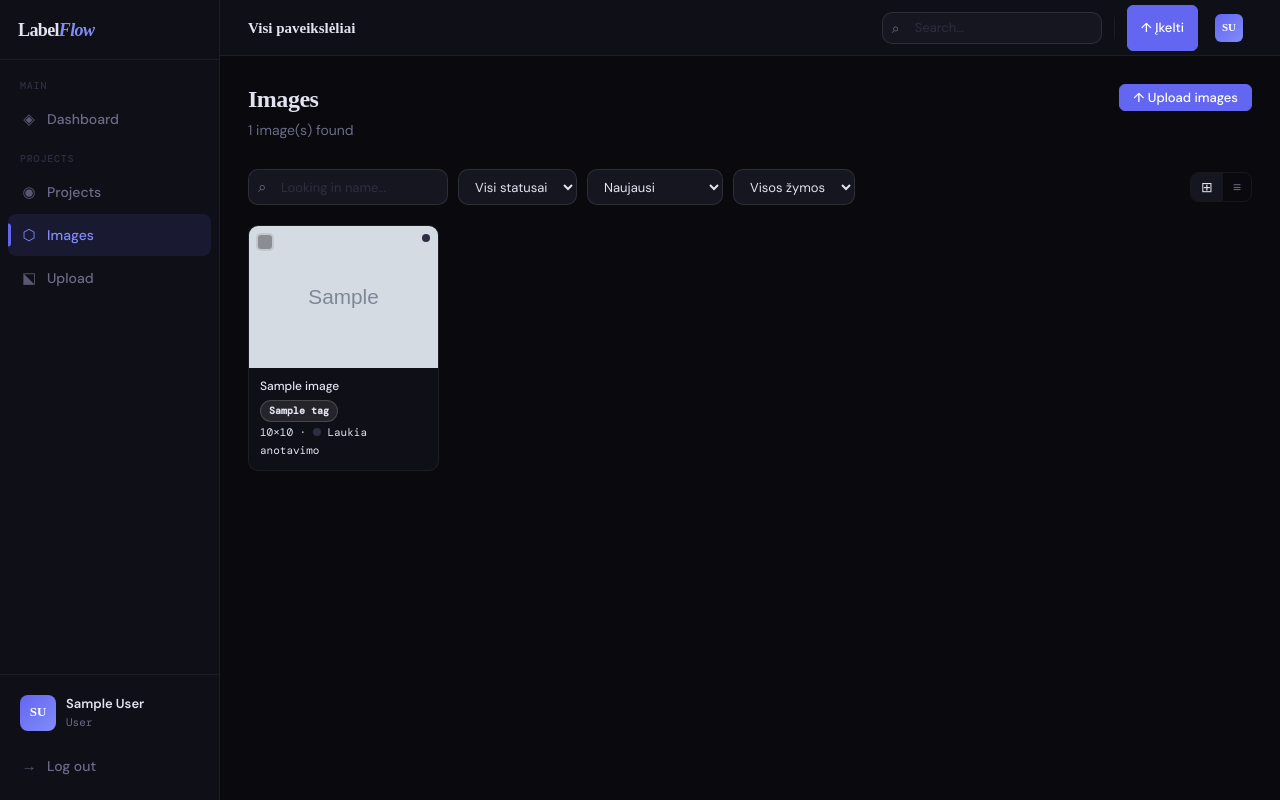
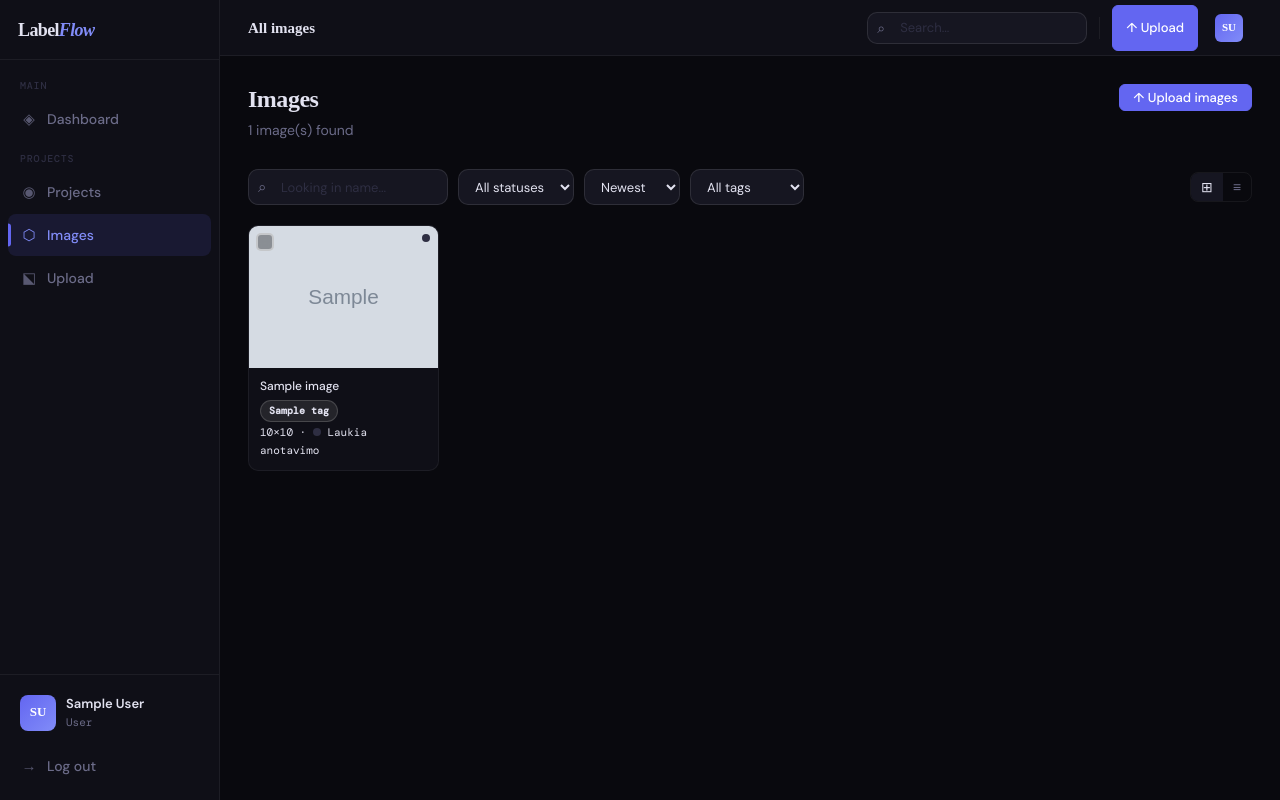
Before and after one commit to MartynasMatDev/LabelFlow, a Django app: page /app/images/ in a window 1280 px wide. Run offline with Django 5.2, Linux system fonts and the light colour scheme; a user stored in the database is signed in; tables that the repository leaves empty hold one stand-in row (values such as "Sample post"); grey boxes marked "Sample" are stand-in pictures; some web fonts are replaced.

Commit message:
ltu -> eng

```diff
--- a/templates/app/image_list.html
+++ b/templates/app/image_list.html
@@ -1,10 +1,8 @@
 {% extends "app/app_base.html" %}
 {% block app_title %}Images{% endblock %}
-{% block toolbar_title %}{% if project %}{{ project.name }} — Paveikslėliai{% else %}Visi paveikslėliai{% endif %}{% endblock %}
-
+{% block toolbar_title %}{% if project %}{{ project.name }} — Images{% else %}All images{% endif %}{% endblock %}
 {% block toolbar_actions %}
-<a href="{% url 'image_upload' %}{% if project %}?project={{ project.id }}{% endif %}" class="btn btn-primary btn-sm">↑ Įkelti</a>
-{% endblock %}
+<a href="{% url 'image_upload' %}{% if project %}?project={{ project.id }}{% endif %}" class="btn btn-primary btn-sm">↑ Upload</a>{% endblock %}
 
 {% block app_content %}
 <div class="page-header">
@@ -24,20 +22,20 @@
     <input type="search" name="q" value="{{ q }}" placeholder="Looking in name...">
   </div>
   <select name="status" onchange="this.form.submit()">
-    <option value="">Visi statusai</option>
-    <option value="pending"  {% if status_filter == 'pending' %}selected{% endif %}>Laukia</option>
-    <option value="partial"  {% if status_filter == 'partial' %}selected{% endif %}>Dalinai</option>
-    <option value="done"     {% if status_filter == 'done' %}selected{% endif %}>Anotavota</option>
+    <option value="">All statuses</option>
+    <option value="pending"  {% if status_filter == 'pending' %}selected{% endif %}>Pending</option>
+    <option value="partial"  {% if status_filter == 'partial' %}selected{% endif %}>Partial</option>
+    <option value="done"     {% if status_filter == 'done' %}selected{% endif %}>Annotated</option>
   </select>
   <select name="sort" onchange="this.form.submit()">
-    <option value="-uploaded_at" {% if sort == '-uploaded_at' %}selected{% endif %}>Naujausi</option>
-    <option value="name"         {% if sort == 'name' %}selected{% endif %}>Pavadinimas ↑</option>
-    <option value="-name"        {% if sort == '-name' %}selected{% endif %}>Pavadinimas ↓</option>
-    <option value="status"       {% if sort == 'status' %}selected{% endif %}>Statusas</option>
+    <option value="-uploaded_at" {% if sort == '-uploaded_at' %}selected{% endif %}>Newest</option>
+    <option value="name"         {% if sort == 'name' %}selected{% endif %}>Name ↑</option>
+    <option value="-name"        {% if sort == '-name' %}selected{% endif %}>Name ↓</option>
+    <option value="status"       {% if sort == 'status' %}selected{% endif %}>Status</option>
   </select>
       <!-- Tag filter -->
   <select name="tag" onchange="this.form.submit()">
-    <option value="">Visos žymos</option>
+    <option value="">All tags</option>
     {% for tag in all_tags %}
     <option value="{{ tag.id }}" {% if tag_filter == tag.id|stringformat:"s" %}selected{% endif %}>{{ tag.name }}</option>
     {% endfor %}
@@ -101,10 +99,10 @@
   <div class="card card-flat">
     <div style="display:flex;padding:9px 18px;border-bottom:1px solid var(--border);background:var(--surface2);">
       <div style="width:64px;flex-shrink:0;"></div>
-      <div style="flex:1;font-size:11px;font-weight:600;color:var(--text-muted);text-transform:uppercase;letter-spacing:.05em;">Pavadinimas</div>
+      <div style="flex:1;font-size:11px;font-weight:600;color:var(--text-muted);text-transform:uppercase;letter-spacing:.05em;">Name</div>
         <div style="width:160px;font-size:11px;font-weight:600;color:var(--text-muted);text-transform:uppercase;letter-spacing:.05em;">Tags</div>
-      <div style="width:110px;font-size:11px;font-weight:600;color:var(--text-muted);text-transform:uppercase;letter-spacing:.05em;">Statusas</div>
-      <div style="width:120px;text-align:right;font-size:11px;font-weight:600;color:var(--text-muted);text-transform:uppercase;letter-spacing:.05em;">Įkelta</div>
+      <div style="width:110px;font-size:11px;font-weight:600;color:var(--text-muted);text-transform:uppercase;letter-spacing:.05em;">Status</div>
+      <div style="width:120px;text-align:right;font-size:11px;font-weight:600;color:var(--text-muted);text-transform:uppercase;letter-spacing:.05em;">Uploaded</div>
       <div style="width:60px;"></div>
     </div>
     {% for image in images %}
@@ -136,11 +134,11 @@
     <form method="post"
           action="{% url 'image_delete' image.id %}"
           style="display:inline;"
-          onsubmit="return confirm('Ištrinti „{{ image.name }}“?')">
+          onsubmit="return confirm('Delete „{{ image.name }}“?')">
       {% csrf_token %}
       <button type="submit"
               class="btn btn-icon btn-danger btn-sm"
-              title="Ištrinti">✕</button>
+              title="Delete">✕</button>
     </form>
     {% endif %}
   </div>
@@ -152,28 +150,27 @@
 {% else %}
 <div class="empty-state">
   <div class="empty-icon">⬡</div>
-  <h3>{% if q or status_filter %}Nerasta paveikslėlių{% else %}Dar nėra paveikslėlių{% endif %}</h3>
-  <p>{% if q or status_filter %}Pabandykite pakeisti filtrus{% else %}Įkelkite paveikslėlius, kad pradėtumėte anotavimą{% endif %}</p>
-  {% if not q and not status_filter %}
-  <a href="{% url 'image_upload' %}{% if project %}?project={{ project.id }}{% endif %}" class="btn btn-primary mt-4">↑ Įkelti paveikslėlius</a>
+    <h3>{% if q or status_filter %}No images found{% else %}No images yet{% endif %}</h3>
+    <p>{% if q or status_filter %}Try adjusting your filters{% else %}Upload images to start annotating{% endif %}</p>  {% if not q and not status_filter %}
+  <a href="{% url 'image_upload' %}{% if project %}?project={{ project.id }}{% endif %}" class="btn btn-primary mt-4">↑ Upload images</a>
   {% endif %}
 </div>
 {% endif %}
     <!-- ─── BATCH ACTION BAR ──────────────────────────────── -->
 <div class="batch-bar" id="batch-bar">
-  <span class="batch-count"><span id="batch-count-num">0</span> pasirinkta</span>
-  <button type="button" class="btn btn-secondary btn-sm" onclick="selectAll(true)">Visi</button>
-  <button type="button" class="btn btn-ghost btn-sm"     onclick="selectAll(false)">Nieko</button>
+  <span class="batch-count"><span id="batch-count-num">0</span> selected</span>
+  <button type="button" class="btn btn-secondary btn-sm" onclick="selectAll(true)">All</button>
+  <button type="button" class="btn btn-ghost btn-sm"     onclick="selectAll(false)">None</button>
   <div style="width:1px;height:22px;background:var(--border);"></div>
-  <button type="button" class="btn btn-primary btn-sm"   onclick="openTagModal('add')">＋ Pridėti žymą</button>
-  <button type="button" class="btn btn-danger btn-sm"    onclick="openTagModal('remove')">− Pašalinti žymą</button>
+  <button type="button" class="btn btn-primary btn-sm"   onclick="openTagModal('add')">＋ Add Tag</button>
+  <button type="button" class="btn btn-danger btn-sm"    onclick="openTagModal('remove')">− Remove Tag</button>
 </div>
 
 <!-- ─── TAG MODAL ────────────────────────────────────── -->
 <div class="modal-overlay" id="tag-modal">
   <div class="modal" style="max-width:420px;">
     <div class="modal-header">
-      <h2 id="tag-modal-title">Pridėti žymą</h2>
+      <h2 id="tag-modal-title">Add tag</h2>
       <button class="modal-close" onclick="closeTagModal()">✕</button>
     </div>
 
@@ -186,7 +183,7 @@
       <!-- Existing tags -->
       {% if all_tags %}
       <div class="form-group">
-        <label>Esamos žymos</label>
+        <label>Existing tags</label>
         <div class="tag-pick-list">
           {% for tag in all_tags %}
           <label class="tag-pick-item">
@@ -200,17 +197,17 @@
 
       <!-- Create new tag -->
       <div class="form-group" id="new-tag-group">
-        <label>Nauja žyma</label>
+        <label>New tag</label>
         <div style="display:flex;gap:8px;">
           <input type="text" name="new_tag" id="new-tag-input" placeholder="Žymos pavadinimas..." style="flex:1;">
           <input type="color" name="new_tag_color" value="#6366f1" style="width:42px;height:42px;padding:2px;border-radius:8px;cursor:pointer;border:1px solid var(--border-hover);background:var(--surface2);">
         </div>
-        <p class="form-hint">Palikite tuščią, jei naudojate esamą žymą.</p>
+        <p class="form-hint">Leave empty if using an existing tag.</p>
       </div>
 
       <div class="modal-footer">
-        <button type="button" class="btn btn-ghost" onclick="closeTagModal()">Atšaukti</button>
-        <button type="submit" class="btn btn-primary" id="tag-submit-btn">Pridėti</button>
+        <button type="button" class="btn btn-ghost" onclick="closeTagModal()">Cancel</button>
+        <button type="submit" class="btn btn-primary" id="tag-submit-btn">Add</button>
       </div>
     </form>
   </div>
@@ -254,10 +251,9 @@ function openTagModal(action) {
 
   document.getElementById('tag-action').value = action;
   document.getElementById('tag-modal-title').textContent =
-    action === 'remove' ? 'Pašalinti žymą' : 'Pridėti žymą';
+    action === 'remove' ? 'Remove tag' : 'Add tag';
   document.getElementById('tag-submit-btn').textContent =
-    action === 'remove' ? 'Pašalinti' : 'Pridėti';
-
+        action === 'remove' ? 'Remove' : 'Add';
   const form = document.getElementById('tag-form');
   form.classList.toggle('hide-new-tag', action === 'remove');
 
```
